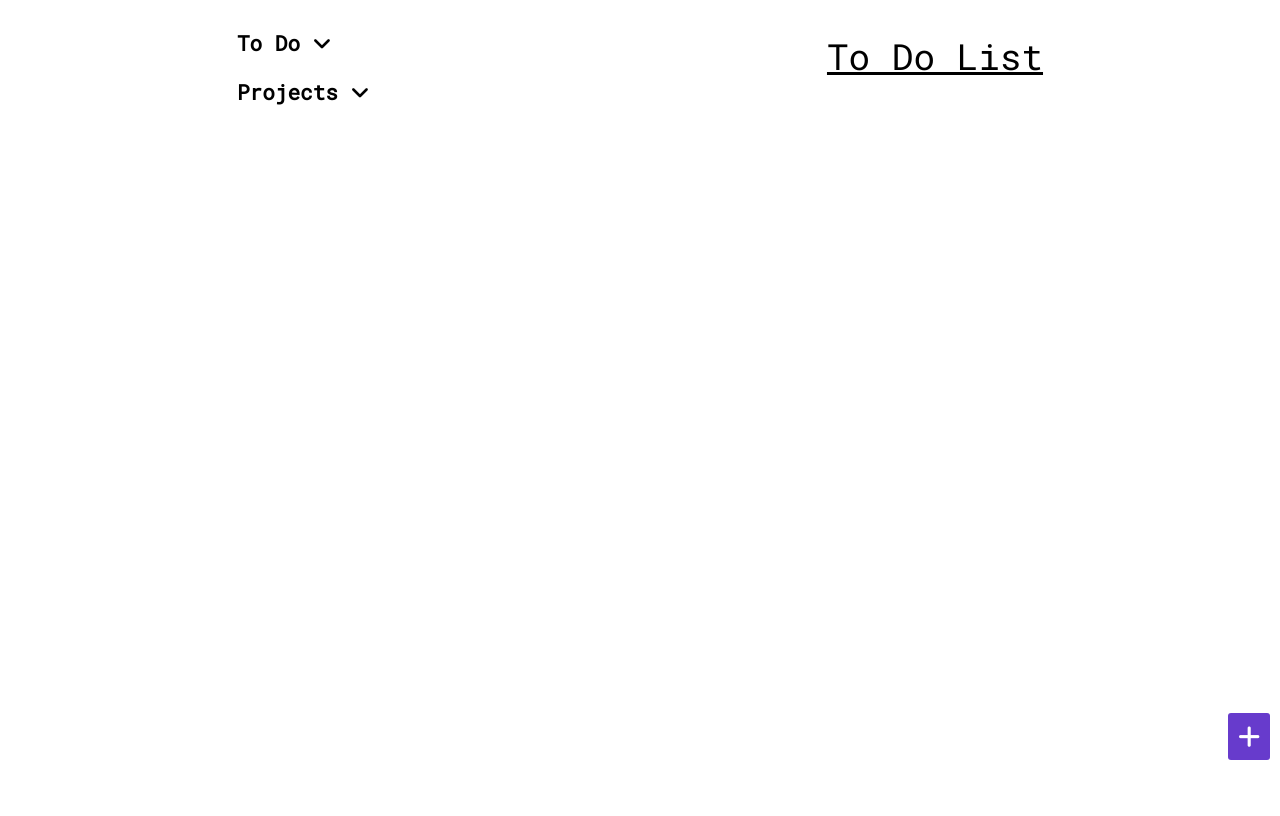
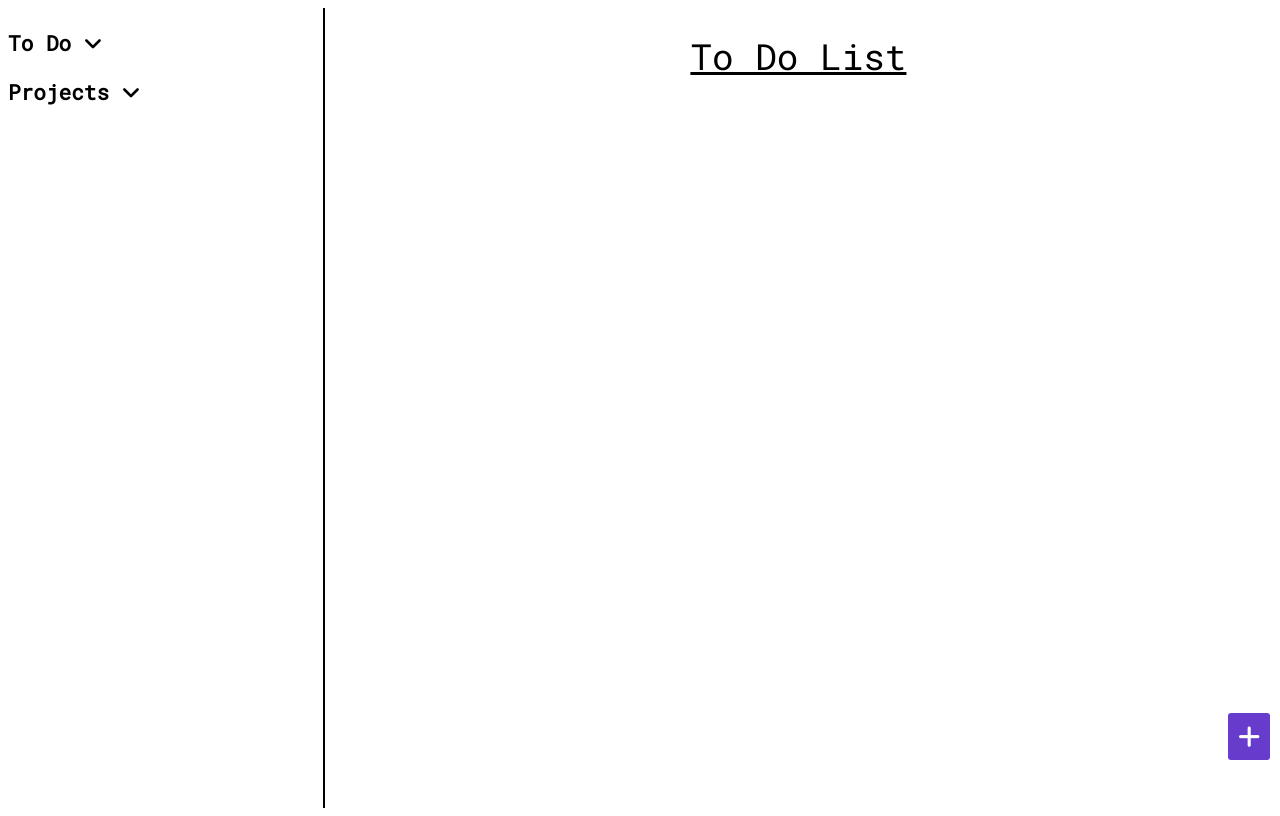
Before and after one commit to ajay117/to-do-list, a plain HTML site: page index.html in a window 1280 px wide. Drawn offline with Linux system fonts and the light colour scheme.

Commit message:
Elements arranged

```diff
--- a/index.html
+++ b/index.html
@@ -10,7 +10,7 @@
 </head>
 <body>
     <div class="global-container">
-        <aside>
+        <aside class="aside">
             <div>
                 <h3>To Do <span class="angle-down-icon"><i class="fas fa-angle-down"></i></span></h3>
             </div>
@@ -18,7 +18,7 @@
                 <h3>Projects <span class="angle-down-icon"><i class="fas fa-angle-down"></i></span></h3>
             </div>
         </aside>
-        <main>
+        <main class="main">
             <h1 class="text-center">To Do List</h1>
             <div class="to-do-list"></div>
             <div class="container">
```
